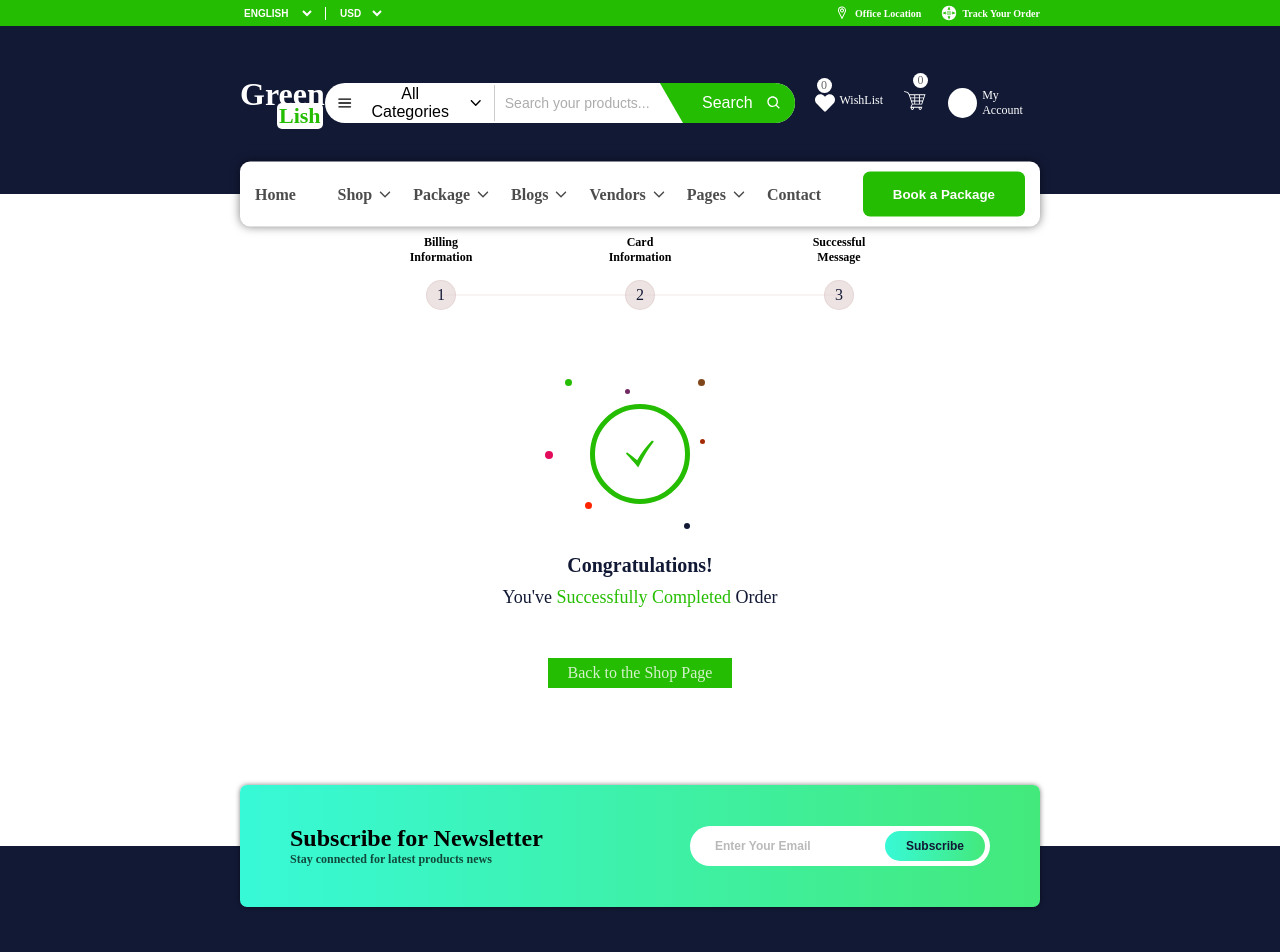
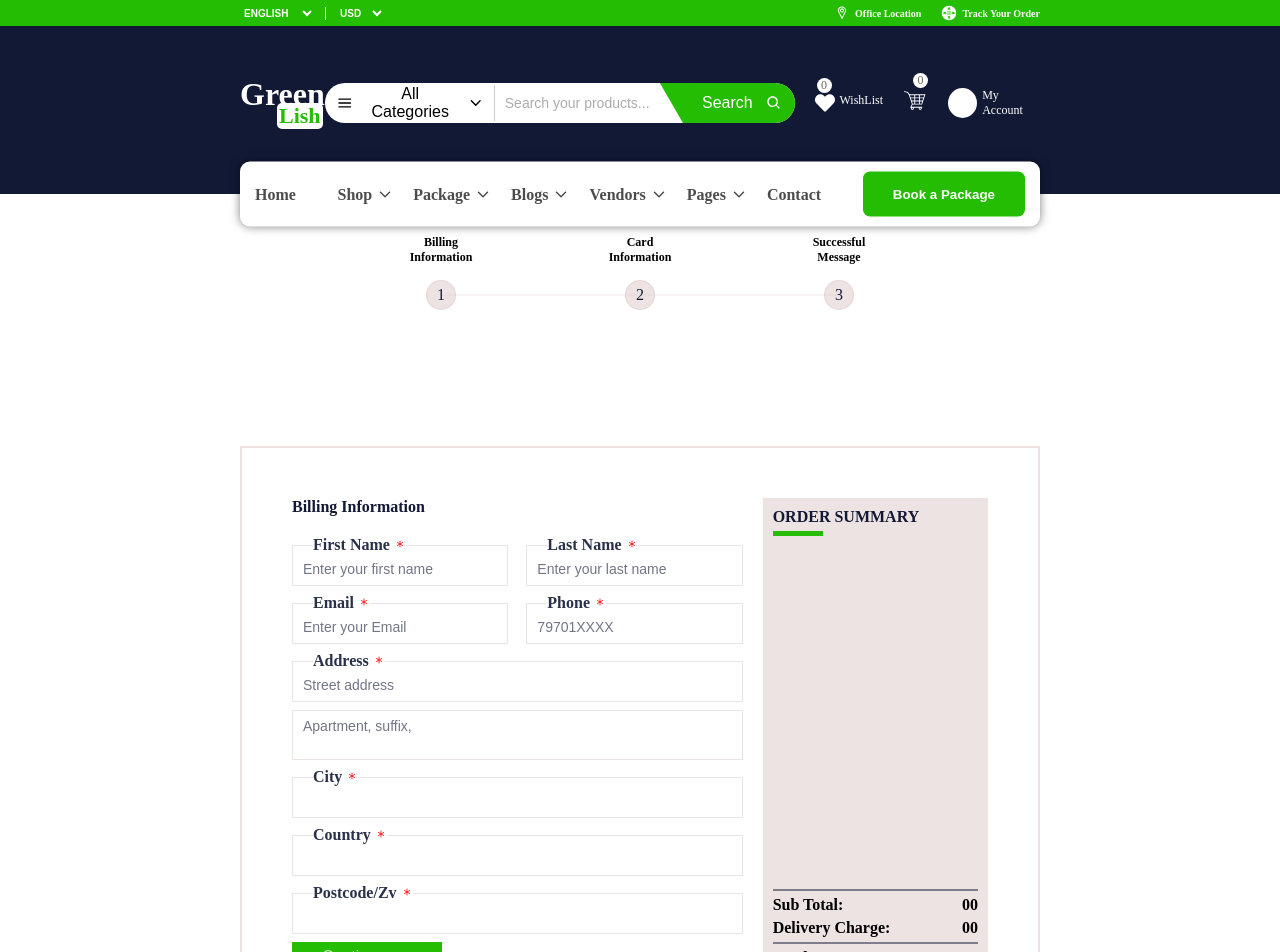
Before and after one commit to PatMun22/GreenLish-Ecommerce, a React (Vite) app: page /checkout in a window 1280 px wide. Shown: the top 952 px of the page. Built offline with nearby package versions, Linux system fonts and the light colour scheme; some icons are missing.

Commit message:
Complete Order Summary component

```diff
--- a/src/components/billingInformation/billingInformation.css
+++ b/src/components/billingInformation/billingInformation.css
@@ -1,10 +1,11 @@
 .billing-information-container {
-  margin: 0 15rem 100px;
+  margin: 150px 15rem;
 }
 .billing-information-container .billing-information {
   border: 2px solid rgba(221, 200, 200, 0.5);
   display: grid;
   grid-template-columns: 2fr 1fr;
+  gap: 20px;
   height: 550px;
   padding: 50px;
 }
--- a/src/components/billingInformation/billingInformation.scss
+++ b/src/components/billingInformation/billingInformation.scss
@@ -1,12 +1,13 @@
 @import "../../styles/variables.scss";
 
 .billing-information-container {
-  margin: 0 15rem 100px;
+  margin: 150px 15rem;
 
   .billing-information {
     border: 2px solid $section-bg;
     display: grid;
     grid-template-columns: 2fr 1fr;
+    gap: 20px;
     height: 550px;
     padding: 50px;
 
--- a/src/components/cardInformation/cardInformation.css
+++ b/src/components/cardInformation/cardInformation.css
@@ -5,6 +5,7 @@
   border: 2px solid rgba(221, 200, 200, 0.5);
   display: grid;
   grid-template-columns: 2fr 1fr;
+  gap: 20px;
   height: 550px;
   padding: 50px;
 }
--- a/src/components/cardInformation/cardInformation.scss
+++ b/src/components/cardInformation/cardInformation.scss
@@ -7,6 +7,7 @@
     border: 2px solid $section-bg;
     display: grid;
     grid-template-columns: 2fr 1fr;
+    gap: 20px;
     height: 550px;
     padding: 50px;
 
--- a/src/components/checkoutCard/CheckoutCard.jsx
+++ b/src/components/checkoutCard/CheckoutCard.jsx
@@ -1,13 +1,13 @@
-// import BillingInformation from "../billingInformation/BillingInformation";
+import BillingInformation from "../billingInformation/BillingInformation";
 // import CardInformation from "../cardInformation/CardInformation";
 // import OrderSummary from "../orderSummary/OrderSummary";
-import CompletedPayment from "../completedPayment/CompletedPayment";
+// import CompletedPayment from "../completedPayment/CompletedPayment";
 import "./checkoutCard.scss";
 
 const CheckoutCard = () => {
   return (
     <div>
-      <CompletedPayment />
+      <BillingInformation />
     </div>
   );
 };
--- a/src/components/orderSummary/OrderSummary.jsx
+++ b/src/components/orderSummary/OrderSummary.jsx
@@ -3,13 +3,44 @@ import "./orderSummary.scss";
 import { ShopContext } from "../../context/ShopContext";
 
 const OrderSummary = () => {
-  const { cartItems } = useContext(ShopContext);
+  const { items, cartItems } = useContext(ShopContext);
 
   return (
     <div className="order-summary">
-      {Array(cartItems).map((item) => (
-        <div key={item.id}>{item.name}</div>
-      ))}
+      <h1>ORDER SUMMARY</h1>
+      <div className="underline"></div>
+      <div className="order-summary-container">
+        {items.slice(0, 4).map((item) => {
+          if (cartItems[item.id] !== 0) {
+            return (
+              <div key={item.id} className="cart-item-container">
+                <img src={item.image} alt={`cart item ${item.id}`} />
+                <div className="cart-item-details">
+                  <h4>{item.title}</h4>
+                  <p>Quantity: 2</p>
+                  <h6>{item.price}</h6>
+                </div>
+              </div>
+            );
+          }
+        })}
+      </div>
+      <div className="lower-section">
+        <hr />
+        <div className="sub-total">
+          <p>Sub Total:</p>
+          <span>00</span>
+        </div>
+        <div className="delivery-charge">
+          <p>Delivery Charge:</p>
+          <span>00</span>
+        </div>
+        <hr />
+        <div className="total-amount">
+          <p>Total Amount:</p>
+          <span>00</span>
+        </div>
+      </div>
     </div>
   );
 };
--- a/src/components/orderSummary/orderSummary.css
+++ b/src/components/orderSummary/orderSummary.css
@@ -0,0 +1,75 @@
+.order-summary {
+  background-color: rgba(221, 200, 200, 0.5);
+  padding: 10px;
+  width: 100%;
+  position: relative;
+}
+.order-summary h1 {
+  font-size: 18px;
+  color: #121935;
+}
+.order-summary .underline {
+  height: 5px;
+  width: 50px;
+  background-color: #25bd01;
+  margin-top: -15px;
+}
+.order-summary .order-summary-container {
+  display: flex;
+  flex-direction: column;
+  justify-content: space-between;
+  width: inherit;
+}
+.order-summary .order-summary-container .cart-item-container {
+  display: flex;
+  align-items: center;
+  gap: 20px;
+  width: 100%;
+  height: 70px;
+  margin-bottom: 5px;
+}
+.order-summary .order-summary-container .cart-item-container:first-of-type {
+  margin-top: 5px;
+}
+.order-summary .order-summary-container .cart-item-container img {
+  height: 40px;
+  width: 40px;
+  -o-object-fit: cover;
+     object-fit: cover;
+}
+.order-summary .order-summary-container .cart-item-container .cart-item-details {
+  height: 100%;
+  padding: 5px 0;
+  display: flex;
+  flex-direction: column;
+  justify-content: center;
+}
+.order-summary .order-summary-container .cart-item-container .cart-item-details h4 {
+  font-size: 12px;
+  color: #121935;
+}
+.order-summary .lower-section {
+  position: absolute;
+  left: 0;
+  bottom: 0;
+  width: 100%;
+  padding: 0 10px;
+}
+.order-summary .lower-section hr {
+  height: 2px;
+  border: none;
+  background-color: rgba(18, 25, 53, 0.5);
+}
+.order-summary .lower-section .sub-total,
+.order-summary .lower-section .delivery-charge,
+.order-summary .lower-section .total-amount {
+  display: flex;
+  align-items: center;
+  justify-content: space-between;
+  font-weight: bold;
+  margin-bottom: 5px;
+}
+.order-summary .lower-section .sub-total,
+.order-summary .lower-section .total-amount {
+  margin-top: 5px;
+}
--- a/src/components/orderSummary/orderSummary.scss
+++ b/src/components/orderSummary/orderSummary.scss
@@ -0,0 +1,88 @@
+@import "../../styles/variables.scss";
+
+.order-summary {
+  background-color: $section-bg;
+  padding: 10px;
+  width: 100%;
+  position: relative;
+
+  h1 {
+    font-size: 18px;
+    color: $main-bue;
+  }
+
+  .underline {
+    height: 5px;
+    width: 50px;
+    background-color: $main-green;
+    margin-top: -15px;
+  }
+
+  .order-summary-container {
+    display: flex;
+    flex-direction: column;
+    justify-content: space-between;
+    width: inherit;
+
+    .cart-item-container {
+      display: flex;
+      align-items: center;
+      gap: 20px;
+      width: 100%;
+      height: 70px;
+      margin-bottom: 5px;
+
+      &:first-of-type {
+        margin-top: 5px;
+      }
+
+      img {
+        height: 40px;
+        width: 40px;
+        object-fit: cover;
+      }
+
+      .cart-item-details {
+        height: 100%;
+        padding: 5px 0;
+        display: flex;
+        flex-direction: column;
+        justify-content: center;
+
+        h4 {
+          font-size: 12px;
+          color: $main-bue;
+        }
+      }
+    }
+  }
+
+  .lower-section {
+    position: absolute;
+    left: 0;
+    bottom: 0;
+    width: 100%;
+    padding: 0 10px;
+
+    hr {
+      height: 2px;
+      border: none;
+      background-color: rgba($main-bue, 0.5);
+    }
+
+    .sub-total,
+    .delivery-charge,
+    .total-amount {
+      display: flex;
+      align-items: center;
+      justify-content: space-between;
+      font-weight: bold;
+      margin-bottom: 5px;
+    }
+
+    .sub-total,
+    .total-amount {
+      margin-top: 5px;
+    }
+  }
+}
```
